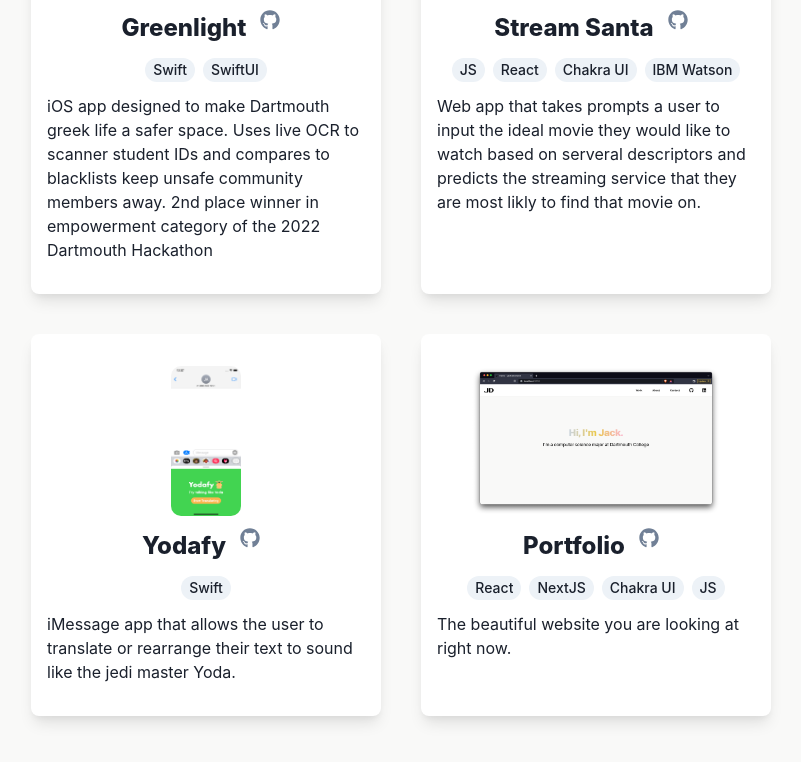
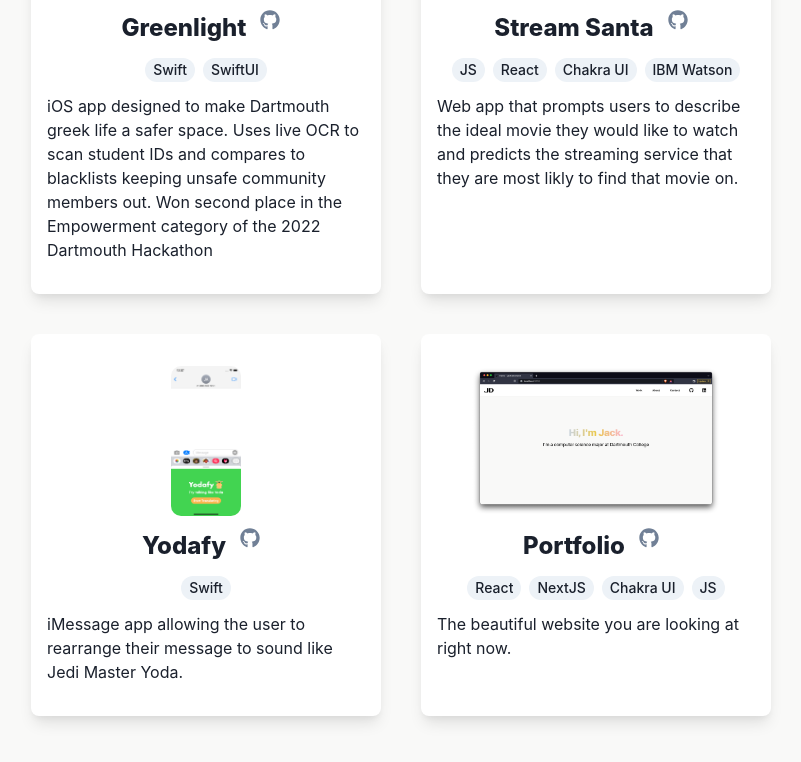
Before and after one commit to jcdesmond23/jackdesmond.dev, a Next.js app: page /work in a window 1280 px wide. Shown: the part 416-1178 px from the top of the page, without its empty margins (239-1040 px from the left). Built offline with nearby package versions, Linux system fonts and the light colour scheme.

Commit message:
Grammar fixes

```diff
--- a/pages/about.js
+++ b/pages/about.js
@@ -40,7 +40,7 @@ export default function About() {
                                     fontWeight='base'
                                     textAlign='left'
                                 >
-                                    I was raised in Wellesley, Massachusetts and attended The Rivers School for high school. I have a younger sister who is a Dartmouth '25 as well as a younger brother. Growing up, I was a huge Boston sports fan. I took every chance I could get to rock my Red Sox hats and Celtics jersey. My early years also injected a passion for travel in me. Today, airports are my favorite places to be and unlike most of the population, I can't wait until the next time I travel by air. Now, I'm set to graduate from Dartmouth in 2024. Some of my innvolvements on campus include the Dartmouth sports analytics club and the Dartmouth Rugby Football Club. Programming languages that I'm experienced in and comfortable with include Java, Python, R, and Javascript. For web development, I have experience with the ReactJS library and Next.js framework. I have also had some experience with Swift for mobile development. I am always eager to learn new technologies and work to master the ones I already know.
+                                    I was raised in Wellesley, Massachusetts and attended The Rivers School for high school. I have a younger sister who is a Dartmouth '25 as well as a younger brother. Growing up, I was a huge Boston sports fan. I took every chance I could get to rock my Red Sox hats and Celtics jersey. My early years also injected a passion for travel in me. Today, airports are my favorite places to be and unlike most of the population, I can't wait until the next time I travel by air. Now, I'm set to graduate from Dartmouth in 2024. Some of my innvolvements on campus include the Dartmouth Sports Analytics Club and the Dartmouth Rugby Football Club. Programming languages that I'm experienced in and comfortable with include Java, Python, R, and Javascript. For web development, I have experience with the ReactJS library and Next.js framework. I have also have experience with Swift for iOS development. I am eager to learn new technologies and work to master the ones I already know.
                                 </Text>
                             </Flex>
                             <Image
--- a/pages/work.js
+++ b/pages/work.js
@@ -23,9 +23,9 @@ export default function About() {
                     My Work.
                 </Text>
                 <SimpleGrid columns={[1,1,2,2]} spacing={10}>
-                    <Project title='Greenlight' description='iOS app designed to make Dartmouth greek life a safer space. Uses live OCR to scanner student IDs and compares to blacklists keep unsafe community members away. 2nd place winner in empowerment category of the 2022 Dartmouth Hackathon' image='/greenlight.png' source='https://github.com/dartmouth-greenlight/GreenLight' tech={['Swift','SwiftUI']}></Project>
-                    <Project title='Stream Santa' description='Web app that takes prompts a user to input the ideal movie they would like to watch based on serveral descriptors and predicts the streaming service that they are most likly to find that movie on.' image='/streamsanta.gif' source='https://github.com/jcdesmond23/StreamSanta' tech={['JS','React','Chakra UI','IBM Watson']}></Project>
-                    <Project title='Yodafy' description='iMessage app that allows the user to translate or rearrange their text to sound like the jedi master Yoda.' image='/yodafy.png' source='https://github.com/jcdesmond23/Yodafy' tech={['Swift']}></Project>
+                    <Project title='Greenlight' description='iOS app designed to make Dartmouth greek life a safer space. Uses live OCR to scan student IDs and compares to blacklists keeping unsafe community members out. Won second place in the Empowerment category of the 2022 Dartmouth Hackathon' image='/greenlight.png' source='https://github.com/dartmouth-greenlight/GreenLight' tech={['Swift','SwiftUI']}></Project>
+                    <Project title='Stream Santa' description='Web app that prompts users to describe the ideal movie they would like to watch and predicts the streaming service that they are most likly to find that movie on.' image='/streamsanta.gif' source='https://github.com/jcdesmond23/StreamSanta' tech={['JS','React','Chakra UI','IBM Watson']}></Project>
+                    <Project title='Yodafy' description='iMessage app allowing the user to rearrange their message to sound like Jedi Master Yoda.' image='/yodafy.png' source='https://github.com/jcdesmond23/Yodafy' tech={['Swift']}></Project>
                     <Project title='Portfolio' description='The beautiful website you are looking at right now.' image='/portfolio.png' source='https://github.com/jcdesmond23/jackdesmond.me' tech={['React','NextJS','Chakra UI','JS']}></Project>
                 </SimpleGrid>
             </Stack>
```
